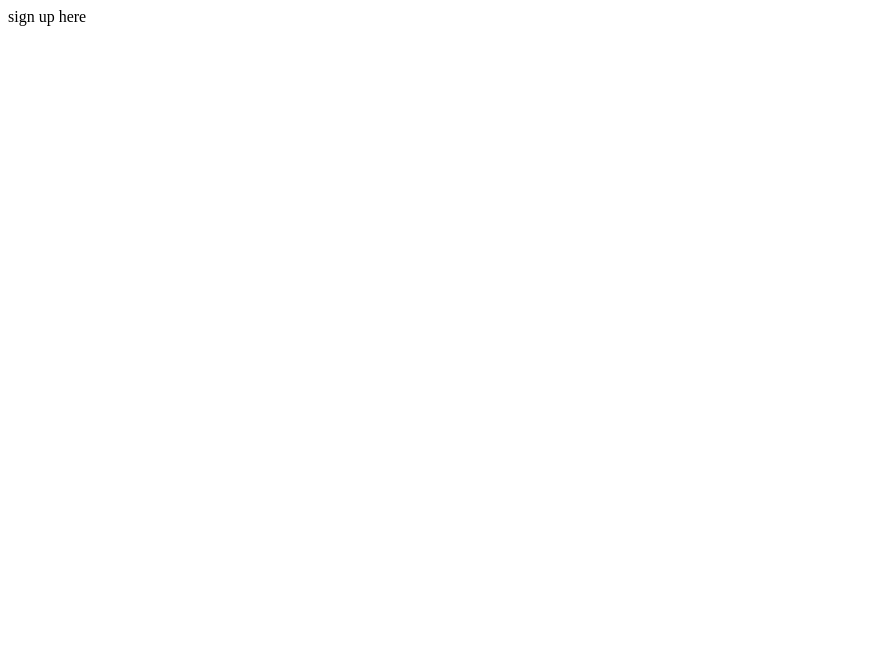
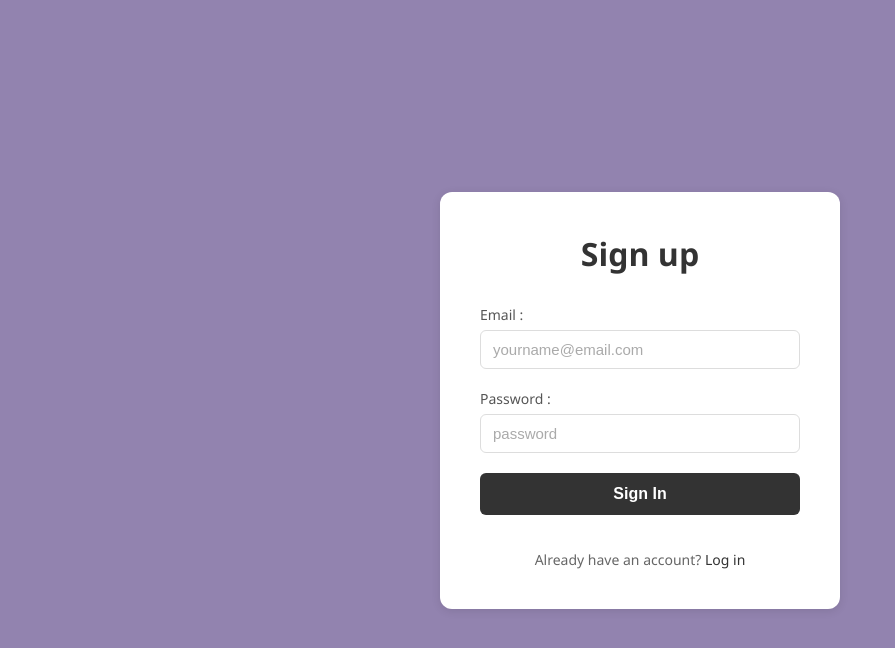
Before and after one commit to HabibAkhtar2204/Frangrance_website, a plain HTML site: page auth/signup.html in a window 1280 px wide. Shown: the whole page, without its empty margins (0-895 px from the left). Drawn offline with Linux system fonts and the light colour scheme.

Commit message:
login page copied into sign up.html

```diff
--- a/auth/signup.html
+++ b/auth/signup.html
@@ -3,9 +3,38 @@
   <head>
     <meta charset="UTF-8" />
     <meta name="viewport" content="width=device-width, initial-scale=1.0" />
-    <title>Document</title>
+    <title>Log In</title>
+    <link rel="stylesheet" href="/styles/authentication styles/login.css" />
   </head>
   <body>
-    sign up here
+    <div class="signup-container">
+      <h1>Sign up</h1>
+      <form action="" class="signup-form">
+        <div class="input-group">
+          <label for="email">Email :</label>
+          <input
+            type="email"
+            id="email"
+            name="email"
+            placeholder="yourname@email.com"
+            required
+          />
+        </div>
+        <div class="input-group">
+          <label for="password">Password :</label>
+          <input
+            type="password"
+            id="password"
+            name="password"
+            placeholder="password"
+            required
+          />
+        </div>
+        <button type="submit">Sign In</button>
+        <div class="login-link">
+          <p>Already have an account? <a href="login.html">Log in</a></p>
+        </div>
+      </form>
+    </div>
   </body>
 </html>
--- a/styles/authentication styles/login.css
+++ b/styles/authentication styles/login.css
@@ -5,8 +5,8 @@
 }
 
 body {
-    font-family: 'Segoe UI', Tahoma, Geneva, Verdana, sans-serif;
-    background: #e6e6fa;
+  font-family: "Segoe UI", Tahoma, Geneva, Verdana, sans-serif;
+  background: #9283af;
   min-height: 100vh;
   display: flex;
   align-items: center;
@@ -14,7 +14,8 @@ body {
   padding: 20px;
 }
 
-.login-container {
+.login-container,
+.signup-container {
   background: white;
   border-radius: 12px;
   box-shadow: 0 2px 10px rgba(0, 0, 0, 0.1);
@@ -23,14 +24,16 @@ body {
   padding: 40px;
 }
 
-.login-container h1 {
+.login-container h1,
+.signup-container h1 {
   text-align: center;
   margin-bottom: 30px;
   color: #333;
   font-weight: 600;
 }
 
-.login-form {
+.login-form,
+.signup-form {
   display: flex;
   flex-direction: column;
   gap: 20px;
@@ -80,30 +83,34 @@ button[type="submit"]:hover {
   opacity: 0.9;
 }
 
-.signup-link {
+.signup-link,
+.login-link {
   text-align: center;
   margin-top: 15px;
   color: #666;
   font-size: 14px;
 }
 
-.signup-link a {
+.signup-link a,
+.login-link a {
   color: #333;
   text-decoration: none;
   font-weight: 500;
 }
 
-.signup-link a:hover {
+.signup-link a:hover,
+.login-link a:hover {
   text-decoration: underline;
 }
 
-/* Responsive design */
 @media (max-width: 480px) {
-    .login-container {
+  .login-container,
+  .signup-container {
     padding: 25px;
   }
 
-    .login-container h1 {
+  .login-container h1,
+  .signup-container h1 {
     font-size: 24px;
   }
 }
```
Lines whose indentation alone changed are shown as unchanged.
